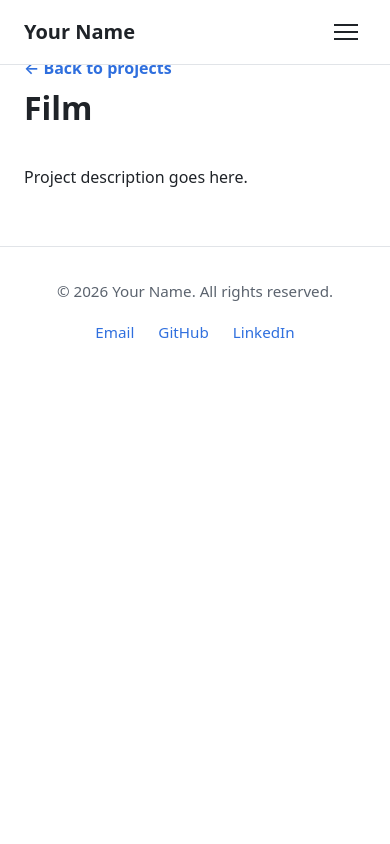
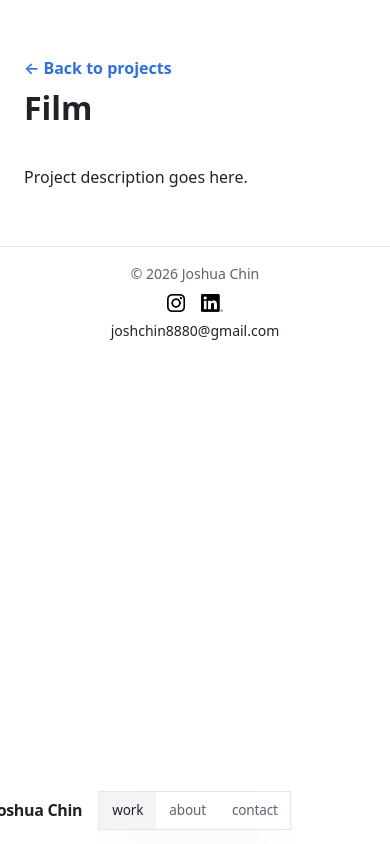
Before and after one commit to jc8880/jc8880.github.io, a plain HTML site: page film.html in a window 390 px wide. Drawn offline with Linux system fonts and the light colour scheme.

Commit message:
nav and footer

```diff
--- a/css/style.css
+++ b/css/style.css
@@ -24,7 +24,7 @@
   --font-body: system-ui, -apple-system, "Segoe UI", Roboto, sans-serif;
 
   --max-width: 1100px;
-  --nav-height: 64px;
+  --nav-height: 88px; /* space reserved for the floating nav */
   --radius: 8px;
 }
 
@@ -96,66 +96,86 @@ section {
 }
 
 /* ---------- 4. Navigation ---------- */
-.site-header {
+/* Floating nav: the name on the left, then the centered box of links.
+   Solid backgrounds and square corners throughout. */
+.site-nav {
   position: fixed;
-  top: 0;
-  left: 0;
-  right: 0;
+  top: clamp(12px, 2vh, 22px);
+  left: 50%;
+  transform: translateX(-50%);
+  width: max-content;
   z-index: 100;
-  background: var(--color-bg);
-  border-bottom: 1px solid var(--color-border);
-}
-
-.navbar {
-  height: var(--nav-height);
   display: flex;
   align-items: center;
-  justify-content: space-between;
-}
-
-.logo {
-  font-size: 1.25rem;
-  font-weight: 700;
-  color: var(--color-text);
+  gap: 10px;
 }
 
 .nav-links {
   display: flex;
-  gap: 2rem;
+  align-items: center;
+  padding: 0;
+  background: var(--color-bg);
+  border: 1px solid var(--color-border);
+  box-shadow: 0 18px 46px -18px rgba(0, 0, 0, 0.28);
 }
 
-.nav-links a {
+/* Name / home link — plain text, no box.
+   Taken out of the flow and hung off the nav's left edge,
+   so only the link box is centered on the page. */
+.site-nav-name {
+  position: absolute;
+  right: 100%;
+  margin-right: 10px;
+  padding: 0 6px;
+  font-size: 1rem;
+  font-weight: 800;
+  letter-spacing: -0.02em;
   color: var(--color-text);
-  font-weight: 500;
+  white-space: nowrap;
 }
 
-.nav-links a:hover {
-  color: var(--color-accent);
+.site-nav-name:hover {
+  color: var(--color-muted);
 }
 
-/* Hamburger button — hidden on desktop */
-.nav-toggle {
-  display: none;
-  flex-direction: column;
-  gap: 5px;
-  background: none;
-  border: none;
-  cursor: pointer;
-  padding: 0.5rem;
+/* Links */
+.nav-link {
+  display: inline-flex;
+  align-items: center;
+  min-height: 37px;
+  padding: 0 13px;
+  font-size: 13.5px;
+  font-weight: 500;
+  line-height: 1;
+  text-transform: lowercase;
+  letter-spacing: -0.01em;
+  color: var(--color-muted);
+  transition: color 0.28s ease, background-color 0.28s ease;
 }
 
-.nav-toggle span {
-  width: 24px;
-  height: 2px;
-  background: var(--color-text);
+.nav-link:hover,
+.nav-link.is-active {
+  color: var(--color-text);
+}
+
+.nav-link:hover {
+  background: #f9fafb;
+}
+
+.nav-link.is-active {
+  background: #f3f4f6;
+}
+
+.nav-links a:focus-visible {
+  outline: 2px solid var(--color-text);
+  outline-offset: 2px;
 }
 
 /* ---------- 5. Hero ---------- */
 .hero {
-  min-height: 100vh;
-  display: flex;
-  align-items: center;
-  padding-top: var(--nav-height);
+  /* Short intro so the top of the work grid shows on first load */
+  padding-top: calc(var(--nav-height) + 2rem);
+  padding-bottom: 3rem;
 }
 
 .hero-greeting {
@@ -224,51 +244,65 @@ section {
 
 /* ---------- 7. Footer ---------- */
 .site-footer {
-  padding: 2rem 0;
+  padding: 1rem 0;
   border-top: 1px solid var(--color-border);
   color: var(--color-muted);
-  font-size: 0.95rem;
+  font-size: 0.875rem;
 }
 
 .footer-content {
+  /* Three columns: copyright | icons (centered) | email */
+  display: grid;
+  grid-template-columns: 1fr auto 1fr;
+  align-items: center;
+  gap: 0.5rem 1rem;
+}
+
+.footer-social {
   display: flex;
   align-items: center;
-  justify-content: space-between;
-  flex-wrap: wrap;
   gap: 1rem;
 }
 
-.footer-links {
-  display: flex;
-  gap: 1.5rem;
+.footer-email {
+  justify-self: end;
+  color: var(--color-text);
+}
+
+.footer-email:hover {
+  color: var(--color-muted);
+}
+
+/* Social icons */
+.footer-icon {
+  display: block;
+  transition: opacity 0.2s;
+}
+
+.footer-icon img {
+  height: 18px;
+  width: auto;
+}
+
+.footer-icon:hover {
+  opacity: 0.6;
 }
 
 /* ---------- 8. Responsive (mobile) ---------- */
 @media (max-width: 768px) {
-  .nav-toggle {
-    display: flex;
+  /* Nav moves to the bottom of the screen on small devices */
+  .site-nav {
+    top: auto;
+    bottom: max(14px, env(safe-area-inset-bottom));
   }
 
-  /* Mobile menu: hidden until .open is added by script.js */
-  .nav-links {
-    display: none;
-    position: absolute;
-    top: var(--nav-height);
-    left: 0;
-    right: 0;
-    flex-direction: column;
-    gap: 0;
-    background: var(--color-bg);
-    border-bottom: 1px solid var(--color-border);
+  html {
+    scroll-padding-top: 0;
   }
 
-  .nav-links.open {
-    display: flex;
-  }
-
-  .nav-links a {
-    display: block;
-    padding: 1rem 1.5rem;
+  /* Leave room so the nav doesn't cover the footer */
+  body {
+    padding-bottom: 80px;
   }
 
   section {
@@ -276,7 +310,12 @@ section {
   }
 
   .footer-content {
-    flex-direction: column;
+    grid-template-columns: 1fr;
+    justify-items: center;
     text-align: center;
   }
+
+  .footer-email {
+    justify-self: center;
+  }
 }
--- a/film.html
+++ b/film.html
@@ -12,22 +12,12 @@
 <body>
 
   <!-- ===== Navigation ===== -->
-  <header class="site-header">
-    <nav class="navbar container">
-      <a href="index.html" class="logo">Your Name</a>
-
-      <!-- Hamburger button (visible on small screens only) -->
-      <button class="nav-toggle" aria-label="Toggle navigation" aria-expanded="false">
-        <span></span>
-        <span></span>
-        <span></span>
-      </button>
-
-      <ul class="nav-links">
-        <li><a href="index.html#home">Home</a></li>
-        <li><a href="index.html#projects">Projects</a></li>
-        <li><a href="#contact">Contact</a></li>
-      </ul>
+  <header class="site-nav">
+    <a href="index.html" class="site-nav-name">Joshua Chin</a>
+    <nav class="nav-links" aria-label="Primary">
+      <a href="index.html" class="nav-link is-active" aria-current="page">Work</a>
+      <a href="about.html" class="nav-link">About</a>
+      <a href="#contact" class="nav-link">Contact</a>
     </nav>
   </header>
 
@@ -47,12 +37,20 @@
   <!-- ===== Footer ===== -->
   <footer id="contact" class="site-footer">
     <div class="container footer-content">
-      <p>&copy; <span id="year"></span> Your Name. All rights reserved.</p>
-      <ul class="footer-links">
-        <li><a href="mailto:you@example.com">Email</a></li>
-        <li><a href="https://github.com/" target="_blank" rel="noopener">GitHub</a></li>
-        <li><a href="https://www.linkedin.com/" target="_blank" rel="noopener">LinkedIn</a></li>
+      <p>&copy; <span id="year"></span> Joshua Chin</p>
+      <ul class="footer-social">
+        <li>
+          <a href="https://www.instagram.com/jc8880" class="footer-icon" target="_blank" rel="noopener" aria-label="Instagram">
+            <img src="assets/images/icons/Instagram_Glyph_Black.jpg" alt="">
+          </a>
+        </li>
+        <li>
+          <a href="https://www.linkedin.com/in/joshua-chin-850510264" class="footer-icon" target="_blank" rel="noopener" aria-label="LinkedIn">
+            <img src="assets/images/icons/linkedIn-logo-black.png" alt="">
+          </a>
+        </li>
       </ul>
+      <a href="mailto:joshchin8880@gmail.com" class="footer-email">joshchin8880@gmail.com</a>
     </div>
   </footer>
 
--- a/js/script.js
+++ b/js/script.js
@@ -2,23 +2,6 @@
 // script.js — Site interactivity
 // ==========================================================
 
-// ---------- Mobile navigation toggle ----------
-const navToggle = document.querySelector(".nav-toggle");
-const navLinks = document.querySelector(".nav-links");
-
-navToggle.addEventListener("click", () => {
-  const isOpen = navLinks.classList.toggle("open");
-  navToggle.setAttribute("aria-expanded", isOpen);
-});
-
-// Close the mobile menu after a link is clicked
-navLinks.querySelectorAll("a").forEach((link) => {
-  link.addEventListener("click", () => {
-    navLinks.classList.remove("open");
-    navToggle.setAttribute("aria-expanded", "false");
-  });
-});
-
 // ---------- Footer year ----------
 // Keeps the copyright year current automatically
 document.getElementById("year").textContent = new Date().getFullYear();
```
Also changed, not shown: about.html (added, +57 -0 lines), index.html (+19 -21 lines), parksketch.html (+19 -21 lines), pavilion.html (+19 -21 lines), sunquest.html (+19 -21 lines).
